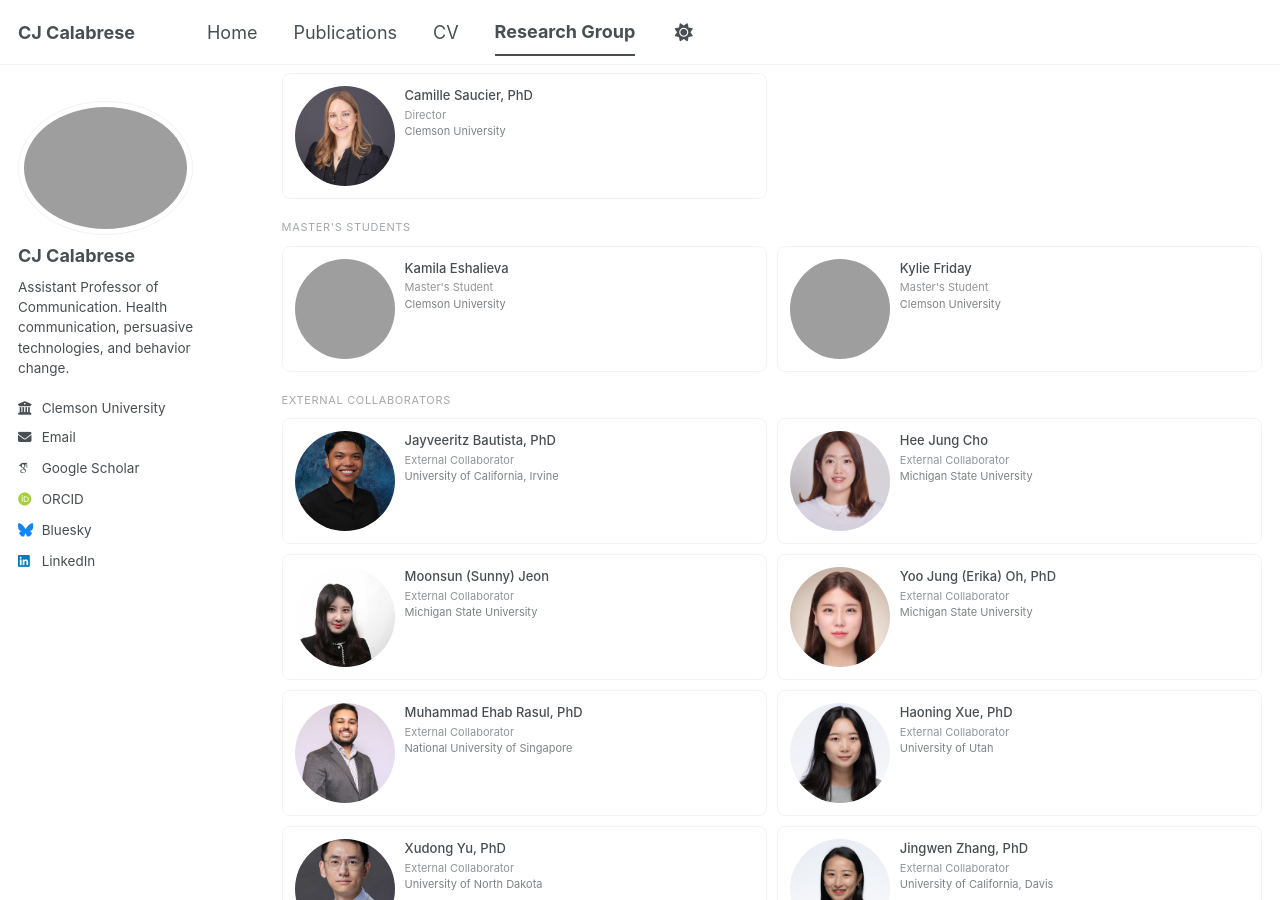
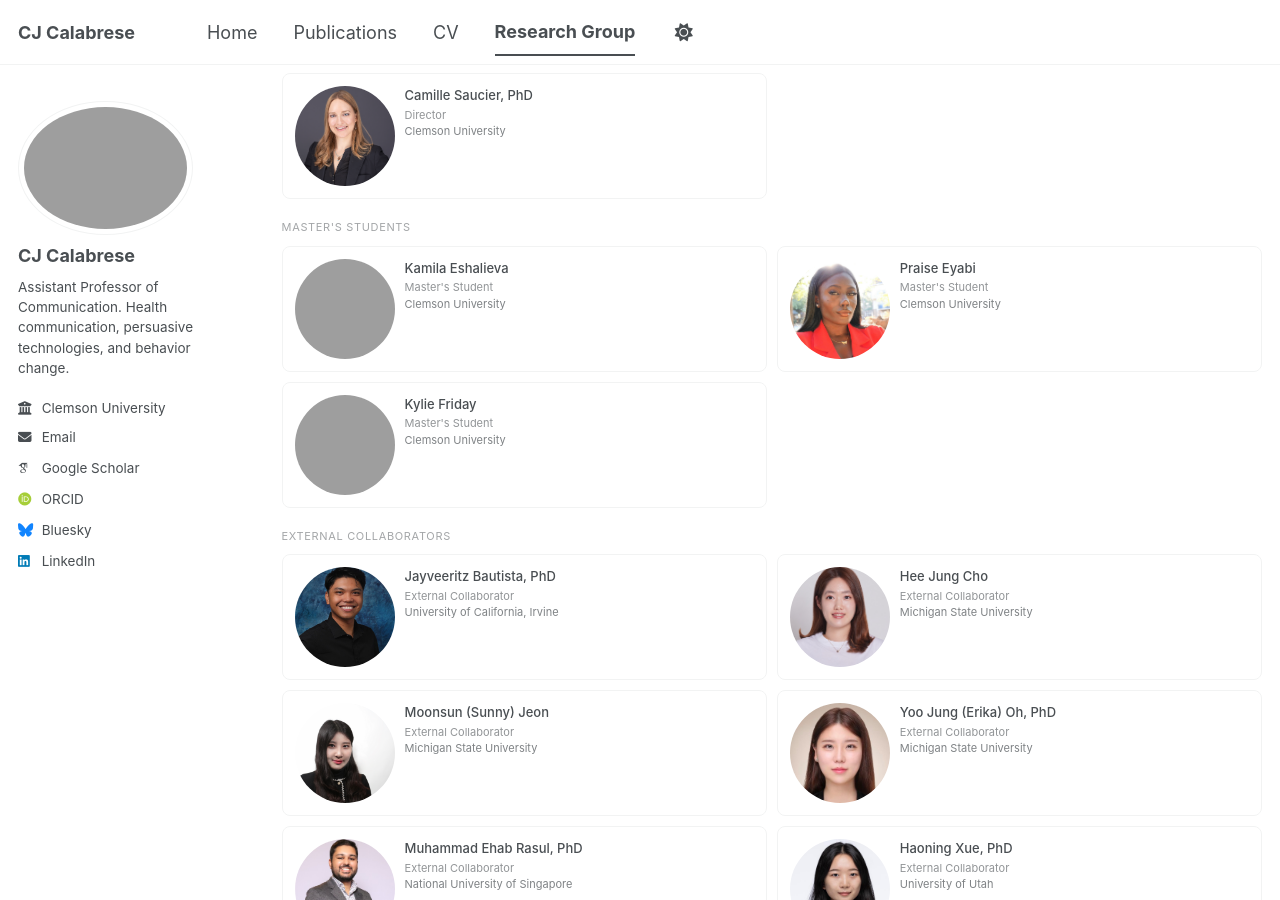
Before and after one commit to cjcalabresephd/cjcalabresephd.github.io, a Jekyll site: the page built from _pages/research-group.md, in a window 1280 px wide and 900 px high, scrolled down 498 px, cut to the strip 0-900 px from the top of the window. Built offline with Jekyll 4.4.1, drawn with Linux system fonts in a browser that asks for light colours; some web fonts are replaced; a script bundle is joined from its source files by our own code; library files that are not in the unit come from our copies; grey boxes are pictures that could not be loaded.

Commit message:
Update research-group.md

```diff
--- a/_pages/research-group.md
+++ b/_pages/research-group.md
@@ -66,6 +66,15 @@ Welcome to the **Health Communication and Digital Innovation Research Group** at
     <img class="member-avatar" src="/images/lab/kamilaeshalieva.jpg" alt="Kamila Eshalieva">
     <div>
       <div class="member-name">Kamila Eshalieva</div>
+      <div class="member-role">Master's Student</div>
+      <div class="member-inst">Clemson University</div>
+    </div>
+  </a>
+
+  <a class="member-card" href="/people/praise-eyabi/">
+    <img class="member-avatar" src="/images/lab/praiseeyabi.jpg" alt="Praise Eyabi">
+    <div>
+      <div class="member-name">Praise Eyabi</div>
       <div class="member-role">Master's Student</div>
       <div class="member-inst">Clemson University</div>
     </div>
```
